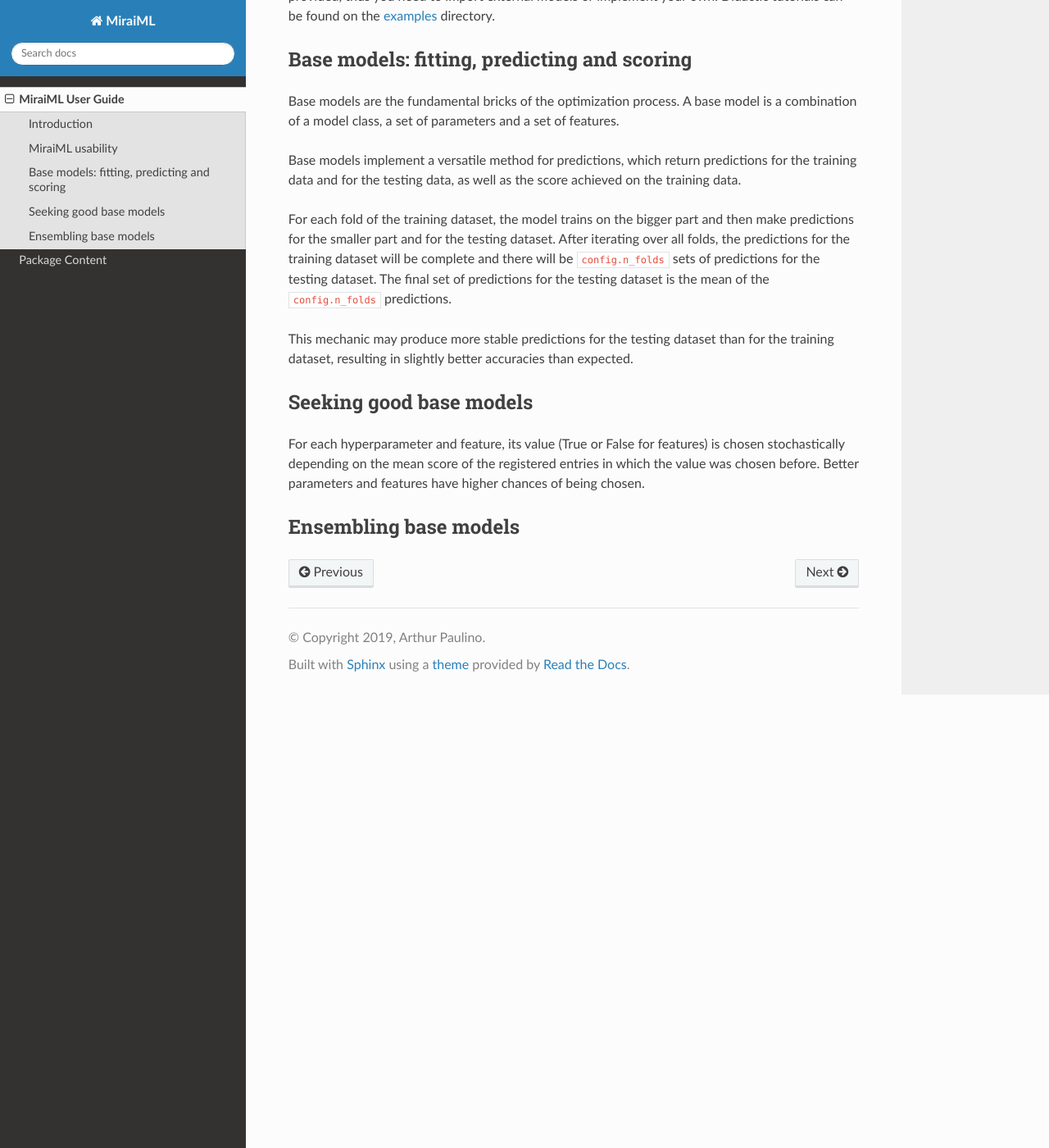
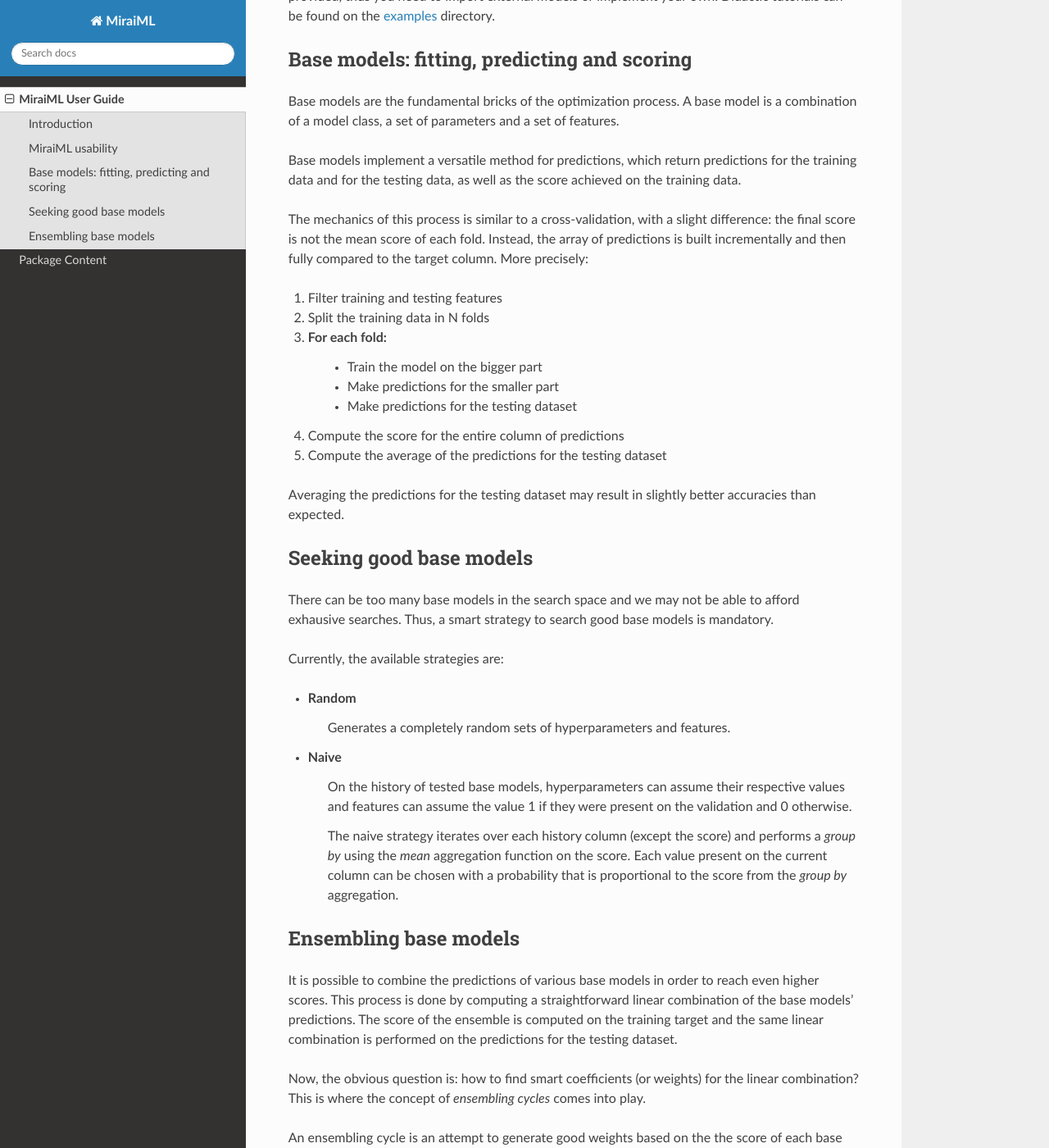
Before and after one commit to arthurpaulino/miraiml, a Sphinx documentation site: the page built from docs/user_guide.rst, in a window 1280 px wide and 1400 px high, scrolled down 912 px. Shown: the whole window at 82% size. Built offline with Sphinx 7.4.7 and the Read the Docs theme 2.0.0, drawn with Linux system fonts in a browser that asks for light colours; some of the changed text lies outside the part shown.

Commit message:
user guide is ready

```diff
--- a/docs/user_guide.rst
+++ b/docs/user_guide.rst
@@ -52,27 +52,77 @@ Base models implement a versatile method for predictions, which return predictio
 for the training data and for the testing data, as well as the score achieved on
 the training data.
 
-For each fold of the training dataset, the model trains on the bigger part and
-then make predictions for the smaller part and for the testing dataset. After
-iterating over all folds, the predictions for the training dataset will be
-complete and there will be ``config.n_folds`` sets of predictions for the testing
-dataset. The final set of predictions for the testing dataset is the mean of the
-``config.n_folds`` predictions.
+The mechanics of this process is similar to a cross-validation, with a slight
+difference: the final score is not the mean score of each fold. Instead, the array
+of predictions is built incrementally and then fully compared to the target column.
+More precisely:
 
-This mechanic may produce more stable predictions for the testing dataset than for
-the training dataset, resulting in slightly better accuracies than expected.
+1. Filter training and testing features
+2. Split the training data in N folds
+3. For each fold:
+    - Train the model on the bigger part
+    - Make predictions for the smaller part
+    - Make predictions for the testing dataset
+4. Compute the score for the entire column of predictions
+5. Compute the average of the predictions for the testing dataset
+
+Averaging the predictions for the testing dataset may result in slightly better
+accuracies than expected.
 
 Seeking good base models
 ------------------------
 
 .. _mirai_seeker:
 
-For each hyperparameter and feature, its value (True or False for features) is
-chosen stochastically depending on the mean score of the registered entries in
-which the value was chosen before. Better parameters and features have higher
-chances of being chosen.
+There can be too many base models in the search space and we may not be able to
+afford exhausive searches. Thus, a smart strategy to search good base models is
+mandatory.
+
+Currently, the available strategies are:
+
+- Random
+    Generates a completely random sets of hyperparameters and features.
+- Naive
+    On the history of tested base models, hyperparameters can assume their
+    respective values and features can assume the value 1 if they were present
+    on the validation and 0 otherwise.
+
+    The naive strategy iterates over each history column (except the score) and
+    performs a `group by` using the `mean` aggregation function on the score.
+    Each value present on the current column can be chosen with a probability
+    that is proportional to the score from the `group by` aggregation.
 
 Ensembling base models
 ----------------------
 
 .. _ensemble:
+
+It is possible to combine the predictions of various base models in order to reach
+even higher scores. This process is done by computing a straightforward linear
+combination of the base models' predictions. The score of the ensemble is computed
+on the training target and the same linear combination is performed on the
+predictions for the testing dataset.
+
+Now, the obvious question is: how to find smart coefficients (or weights) for the
+linear combination? This is where the concept of `ensembling cycles` comes into
+play.
+
+An ensembling cycle is an attempt to generate good weights based on the the score
+of each base model individually. This is done by using `triangular distributions
+<https://en.wikipedia.org/wiki/Triangular_distribution>`_.
+
+The weight of the best base model is drawn from the triangular distribution that
+varies from 0 to 1, with mode 1.
+
+For the other base models :math:`i`, the weight is drawn from triangular
+distributions that varies from 0 to `range`, with mode 0. `range` is chosen from
+a triangular distribution that varies from 0 to 1, with mode `normalized`.
+
+`normalized` is computed by the formula :math:`(s_i-s_\textrm{min})/
+(s_\textrm{max}-s_\textrm{min})`, where :math:`s_i` is the score of the current
+base model, :math:`s_\textrm{min}` and :math:`s_\textrm{max}` are the scores of
+the worst and the best base models, respectively.
+
+It means that bad base models can still influence the ensemble, but their
+probabilities of having high weights are relatively low if compared to better
+base models.
```
Also changed, not shown: 2 other files.
